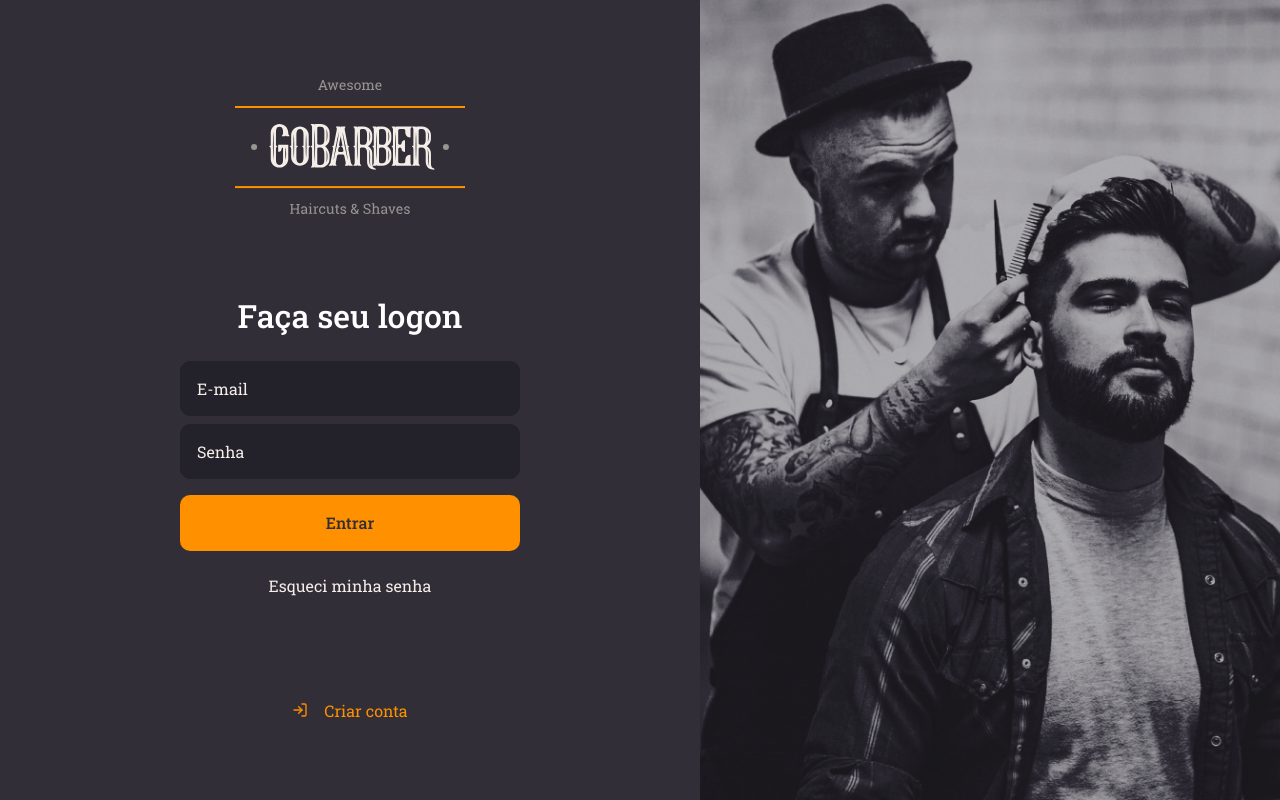
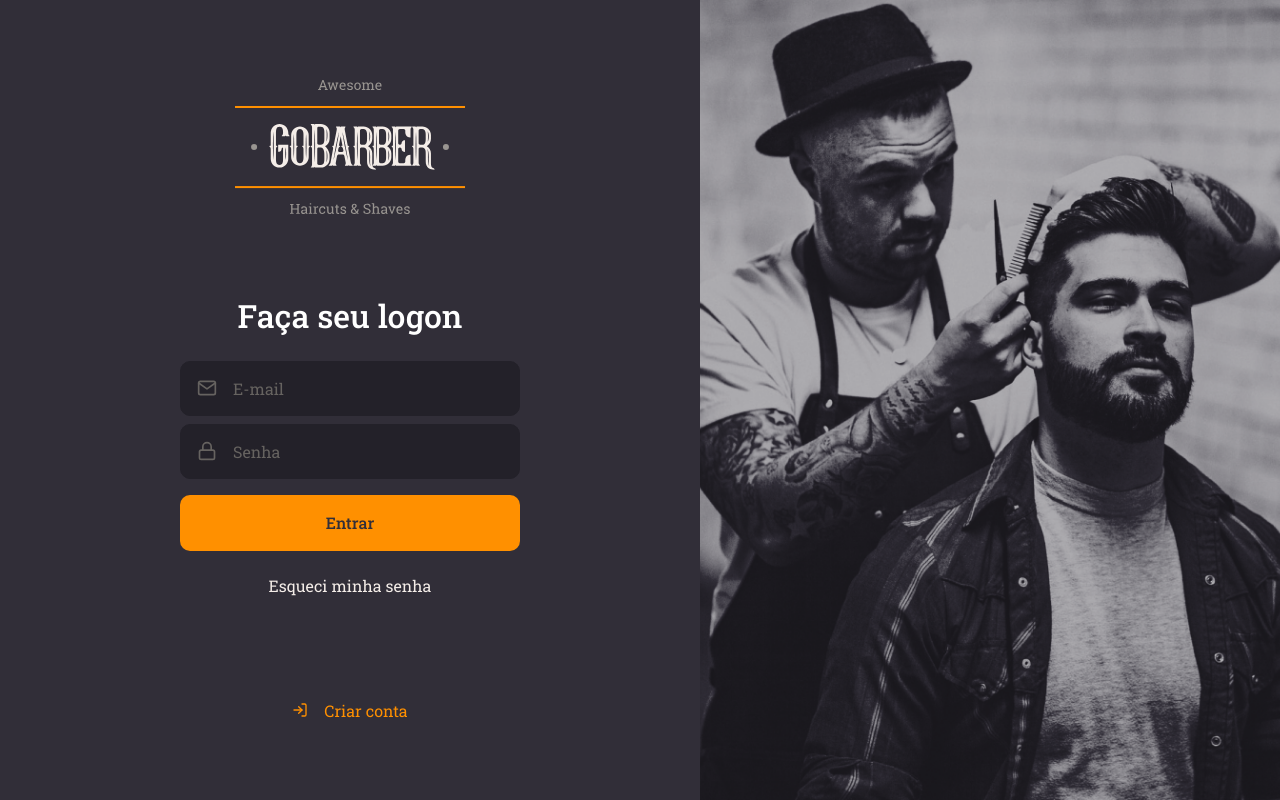
Before and after one commit to amandavianna/gobarber-web, a React (Create React App) app: page / in a window 1280 px wide. Built offline with nearby package versions, Linux system fonts and the light colour scheme.

Commit message:
Isolate components

```diff
--- /dev/null
+++ b/src/components/Button/index.tsx
@@ -0,0 +1,12 @@
+import React, { ButtonHTMLAttributes } from 'react'
+import { Container } from './styles'
+
+type ButtonProps = ButtonHTMLAttributes<HTMLButtonElement>
+
+const Button: React.FC<ButtonProps> = ({ children, ...rest }) => (
+  <Container type="button" {...rest}>
+    {children}
+  </Container>
+)
+
+export default Button
--- /dev/null
+++ b/src/components/Button/styles.ts
@@ -0,0 +1,19 @@
+import styled from 'styled-components'
+import { shade } from 'polished'
+
+export const Container = styled.button`
+  background-color: #ff9000;
+  height: 56px;
+  border-radius: 10px;
+  border: 0;
+  padding: 0 16px;
+  color: #312e38;
+  width: 100%;
+  font-weight: 500;
+  margin-top: 16px;
+  transition: background-color 0.2s;
+
+  &:hover {
+    background-color: ${shade(0.2, '#ff9000')};
+  }
+`
--- /dev/null
+++ b/src/components/Input/index.tsx
@@ -0,0 +1,17 @@
+import React, { InputHTMLAttributes } from 'react'
+import { IconBaseProps } from 'react-icons'
+import { Container } from './styles'
+
+interface InputProps extends InputHTMLAttributes<HTMLInputElement> {
+  name: string
+  icon?: React.ComponentType<IconBaseProps>
+}
+
+const Input: React.FC<InputProps> = ({ icon: Icon, ...rest }) => (
+  <Container>
+    {Icon && <Icon size={20} />}
+    <input {...rest} />
+  </Container>
+)
+
+export default Input
--- /dev/null
+++ b/src/components/Input/styles.ts
@@ -0,0 +1,38 @@
+import styled from 'styled-components'
+
+export const Container = styled.div`
+  background-color: #232129;
+  border-radius: 10px;
+  border: 1px solid #232129;
+  padding: 16px;
+  width: 100%;
+  color: #666360;
+  display: flex;
+  align-items: center;
+
+  & + div {
+    margin-top: 8px;
+  }
+
+  input {
+    background-color: transparent;
+    flex: 1;
+    border: 0;
+    color: #f4ede8;
+
+    &::placeholder {
+      color: #666360;
+    }
+
+    &:-webkit-autofill,
+    &:-webkit-autofill:hover,
+    &:-webkit-autofill:focus {
+      -webkit-text-fill-color: #f4ede8;
+      transition: background-color 5000s ease-in-out 0s;
+    }
+  }
+
+  > svg {
+    margin: 0 16px 0 0;
+  }
+`
--- a/src/pages/Signin/index.tsx
+++ b/src/pages/Signin/index.tsx
@@ -1,7 +1,10 @@
 import React from 'react'
-import { FiLogIn } from 'react-icons/fi'
+import { FiLogIn, FiMail, FiLock } from 'react-icons/fi'
 
 import logoImg from '../../assets/logo.svg'
+
+import Input from '../../components/Input'
+import Button from '../../components/Button'
 
 import { Container, Content, Background } from './styles'
 
@@ -12,9 +15,14 @@
 
       <form>
         <h1>Faça seu logon</h1>
-        <input type="email" placeholder="E-mail" name="" id="" />
-        <input type="password" placeholder="Senha" name="" id="" />
-        <button type="submit">Entrar</button>
+        <Input name="email" icon={FiMail} type="email" placeholder="E-mail" />
+        <Input
+          name="password"
+          icon={FiLock}
+          type="password"
+          placeholder="Senha"
+        />
+        <Button type="submit">Entrar</Button>
         <a href="/forgot">Esqueci minha senha</a>
       </form>
 
--- a/src/pages/Signin/styles.ts
+++ b/src/pages/Signin/styles.ts
@@ -25,40 +25,6 @@
 
     h1 {
       margin: 0 0 24px;
-    }
-
-    input {
-      background-color: #232129;
-      border-radius: 10px;
-      border: 1px solid #232129;
-      padding: 16px;
-      width: 100%;
-      color: #f4ede8;
-
-      &::placeholder {
-        color: #f4ede8;
-      }
-
-      & + input {
-        margin-top: 8px;
-      }
-    }
-
-    button {
-      background-color: #ff9000;
-      height: 56px;
-      border-radius: 10px;
-      border: 0;
-      padding: 0 16px;
-      color: #312e38;
-      width: 100%;
-      font-weight: 500;
-      margin-top: 16px;
-      transition: background-color 0.2s;
-
-      &:hover {
-        background-color: ${shade(0.2, '#ff9000')};
-      }
     }
 
     a {
```
Also changed, not shown: .eslintrc.json.
